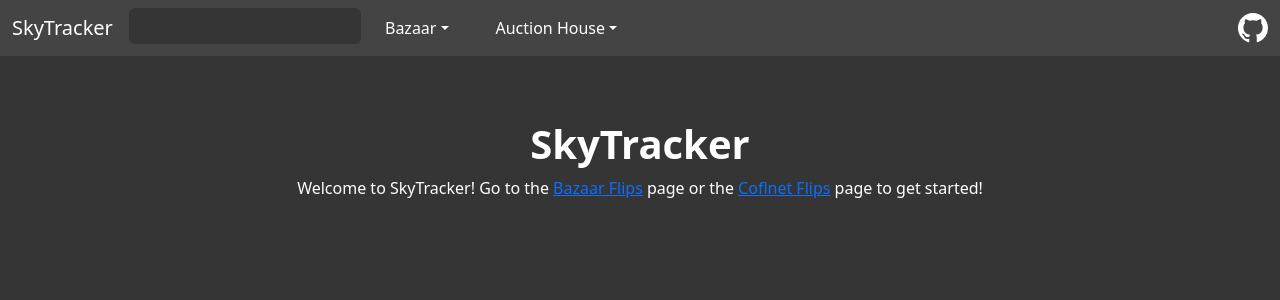
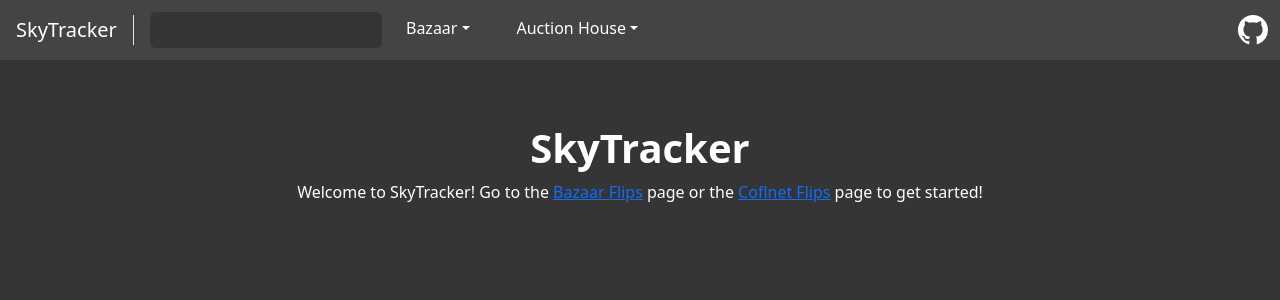
Before and after one commit to Cheezer1656/SkyTracker, a SvelteKit app: page / in a window 1280 px wide. Shown: the top 300 px of the page. Built offline with nearby package versions, Linux system fonts and the light colour scheme.

Commit message:
Add divider to navbar

```diff
--- a/src/routes/+layout.svelte
+++ b/src/routes/+layout.svelte
@@ -11,10 +11,11 @@
 
 <nav class="navbar bg-primary">
     <div class="container-fluid">
-        <a class="navbar-brand text-white" href="/">SkyTracker</a>
+        <a class="navbar-brand text-white ms-1" href="/">SkyTracker</a>
+        <div class="border-start border-light me-3" style="height: 30px"></div>
         <ul class="navbar-nav me-auto">
             <div class="row">
-                <div class="col">
+                <div class="col mt-1 mb-1">
                     <li class="nav-item">
                         <form on:submit|preventDefault={e => {if (searchQuery != "") {window.location.replace("/bazaar/search?q="+searchQuery)}}}>
                             <input class="form-control bg-secondary text-white" style="border: none" type="text" bind:value={searchQuery}>
```
